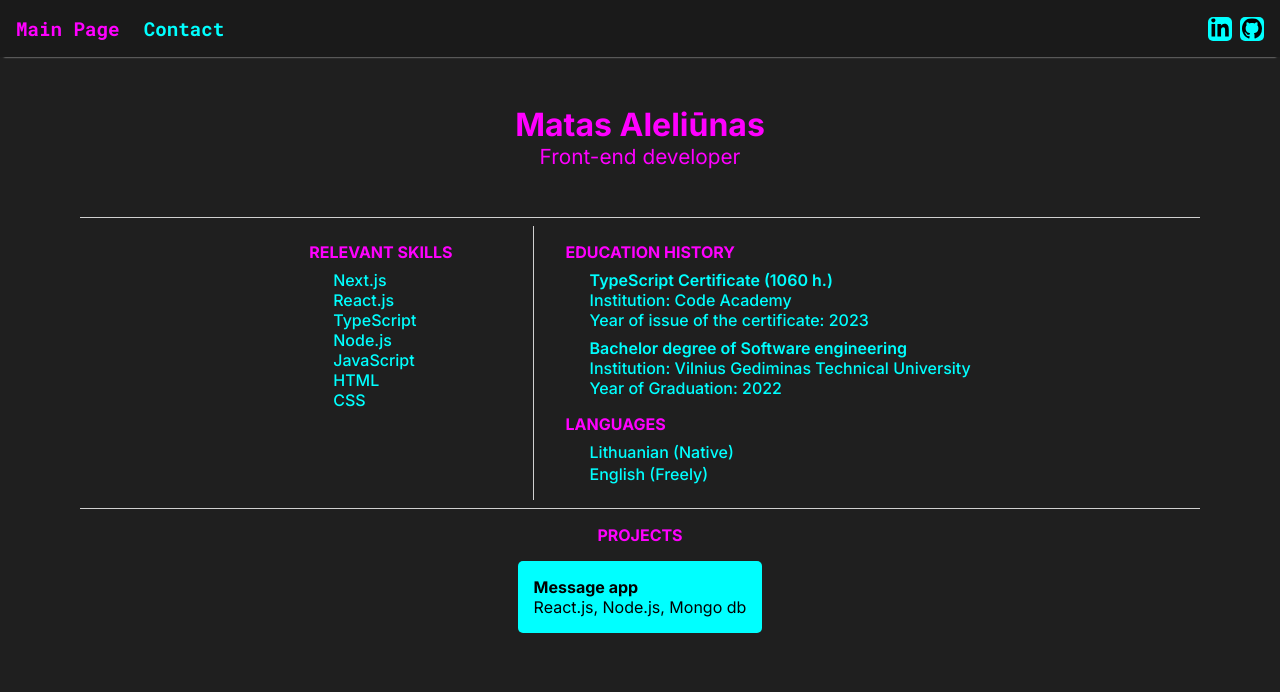
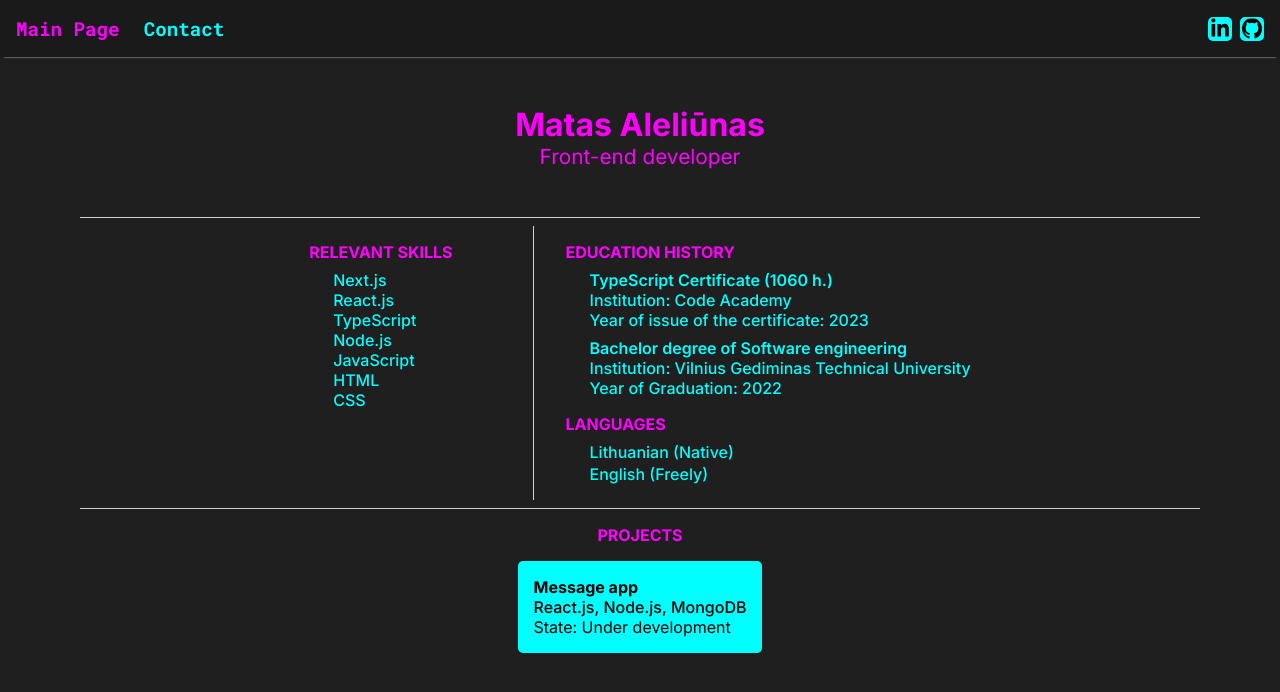
Before and after one commit to MatasA-commits/portfolio, a Next.js app: page / in a window 1280 px wide. Shown: the top 692 px of the page. Built offline with nearby package versions, Linux system fonts and the light colour scheme.

Commit message:
Feat: created projects component for reusability

```diff
--- a/components/mainPage/projects.tsx
+++ /dev/null
@@ -1,22 +0,0 @@
-import styles from "@/styles/mainPage/projects.module.css";
-import indexStyles from "@/styles/index.module.css";
-import Link from "next/link";
-
-
-const Projects = () => {
-  return (
-    <div className={styles.container}>
-      <h3 className={indexStyles.infoTitle}>Projects</h3>
-        <div className={styles.projectsContainer}>
-          <Link href='https://message-app-4ezp.onrender.com/'>
-            <div className={styles.projectLink}>
-             <h4>Message app</h4>
-             <p>React.js, Node.js, Mongo db</p>
-            </div>
-            </Link>
-        </div>
-    </div>
-  );
-};
-
-export default Projects;
--- /dev/null
+++ b/components/mainPage/projects/ProjectLink.tsx
@@ -0,0 +1,19 @@
+import Link from "next/link";
+import { ProjectTypes } from "./ProjectsLinks";
+import styles from "@/styles/mainPage/projects.module.css"
+
+const NavBarLink = ({ name, url, stack, state }: ProjectTypes) => {
+  return (
+    <div>
+      <Link href={url}>
+            <div className={styles.projectLink}>
+             <h4>{name}</h4>
+             <p className={styles.projectStack}>{stack}</p>
+             <p>State: {state}</p>
+            </div>
+            </Link>
+    </div>
+  );
+};
+
+export default NavBarLink;
--- /dev/null
+++ b/components/mainPage/projects/Projects.tsx
@@ -0,0 +1,19 @@
+import styles from "@/styles/mainPage/projects.module.css";
+import indexStyles from "@/styles/index.module.css";
+import ProjectsLinks from "./ProjectsLinks";
+import ProjectLink from "./ProjectLink";
+
+const Projects = () => {
+  return (
+    <div className={styles.container}>
+      <h3 className={indexStyles.infoTitle}>Projects</h3>
+      <div className={styles.projectsContainer}>
+        {ProjectsLinks.map(({ name, url, stack, state }) => (
+          <ProjectLink key={url} name={name} url={url} stack={stack} state={state} />
+        ))}
+      </div>
+    </div>
+  );
+};
+
+export default Projects;
--- /dev/null
+++ b/components/mainPage/projects/ProjectsLinks.ts
@@ -0,0 +1,17 @@
+export type ProjectTypes = {
+  name: string;
+  url: string;
+  stack: string;
+  state: string;
+};
+
+const ProjectsLinks = [
+  {
+    name: "Message app",
+    url: "https://message-app-4ezp.onrender.com/",
+    stack: 'React.js, Node.js, MongoDB',
+    state: 'Under development'
+  },
+];
+
+export default ProjectsLinks;
--- a/pages/index.tsx
+++ b/pages/index.tsx
@@ -6,7 +6,7 @@ import Skills from "../components/mainPage/skills";
 import Education from "../components/mainPage/education";
 import Languages from "../components/mainPage/languages";
 import Certificate from "../components/mainPage/certificate";
-import Projects from '../components/mainPage/projects';
+import Projects from "@/components/mainPage/projects/Projects";
 
 const inter = Inter({ subsets: ["latin"] });
 
--- a/styles/mainPage/projects.module.css
+++ b/styles/mainPage/projects.module.css
@@ -9,6 +9,10 @@
   display: flex;
   gap: 1rem;
   margin-top: 0.5rem;
+}
+
+.projectStack {
+  font-weight: 500;
 }
 
 .projectLink {
@@ -23,7 +27,7 @@
 }
 
 @media only screen and (max-width: 850px) {
-  .projectContainer {
+  .projectsContainer {
     flex-direction: column;
   }
 }
```
